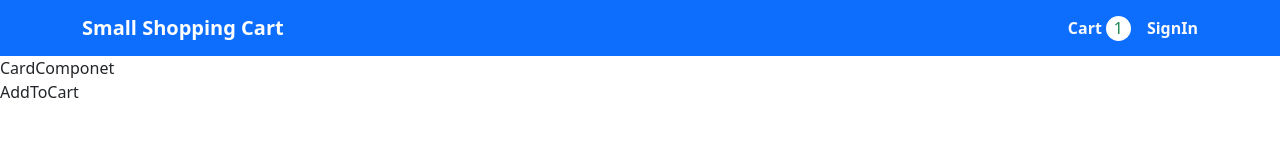
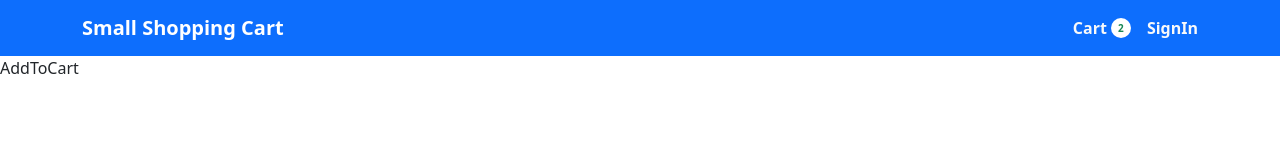
Before and after one commit to sanju998/Add-To-Cart-, a React (Create React App) app: page / in a window 1280 px wide. Shown: the top 160 px of the page. Built offline with nearby package versions, Linux system fonts and the light colour scheme.

Commit message:
some changes

```diff
--- a/src/App.css
+++ b/src/App.css
@@ -1,13 +1,12 @@
 /* ------------------Header css------------------ */
 .small-circle {
-    height: 25px;
-    width: 25px;
-    display: grid;
-    align-items: center;
-    justify-content: center;
+    height: 20px;
+    width: 20px;
+    font-size: 10px;
+}
+/* ---------------CardComponet css--------------- */
+.custom-card{
 
 }
 
-/* ---------------CardComponet css--------------- */
-
 /* ------------------AddToCart------------------- */
--- a/src/components/CardComponet.js
+++ b/src/components/CardComponet.js
@@ -1,7 +1,13 @@
 import React from "react";
+import "../App.css";
 
 function CardComponet() {
-  return <div>CardComponet</div>;
+  return <div>
+<div className="custom-card">
+
+</div>
+
+  </div>;
 }
 
 export default CardComponet;
--- a/src/components/Header.js
+++ b/src/components/Header.js
@@ -11,8 +11,8 @@ function Header() {
           <Navbar.Brand className="fw-bold">Small Shopping Cart</Navbar.Brand>
           <div className="d-flex justify-content-between align-items-center">
             <div className="text-light fw-bold ">Cart</div>
-            <div className="bg-white text-success text-bold rounded-circle small-circle ms-1 me-3">
-              1
+            <div className="bg-white text-success fw-bolder rounded-circle small-circle d-flex justify-content-center align-items-center ms-1 me-3">
+              2
             </div>
             <div className="text-light fw-bold">SignIn</div>
           </div>
```
